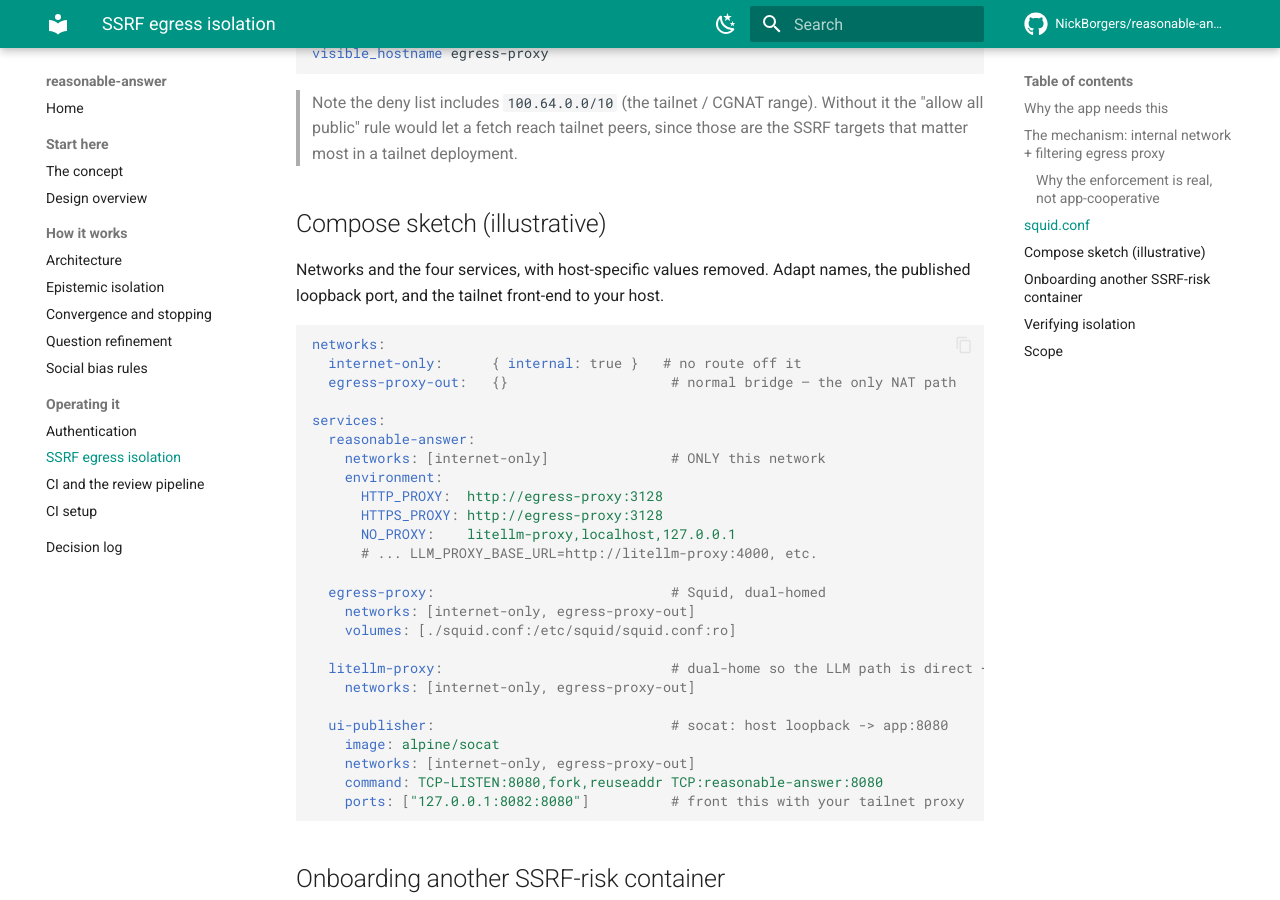
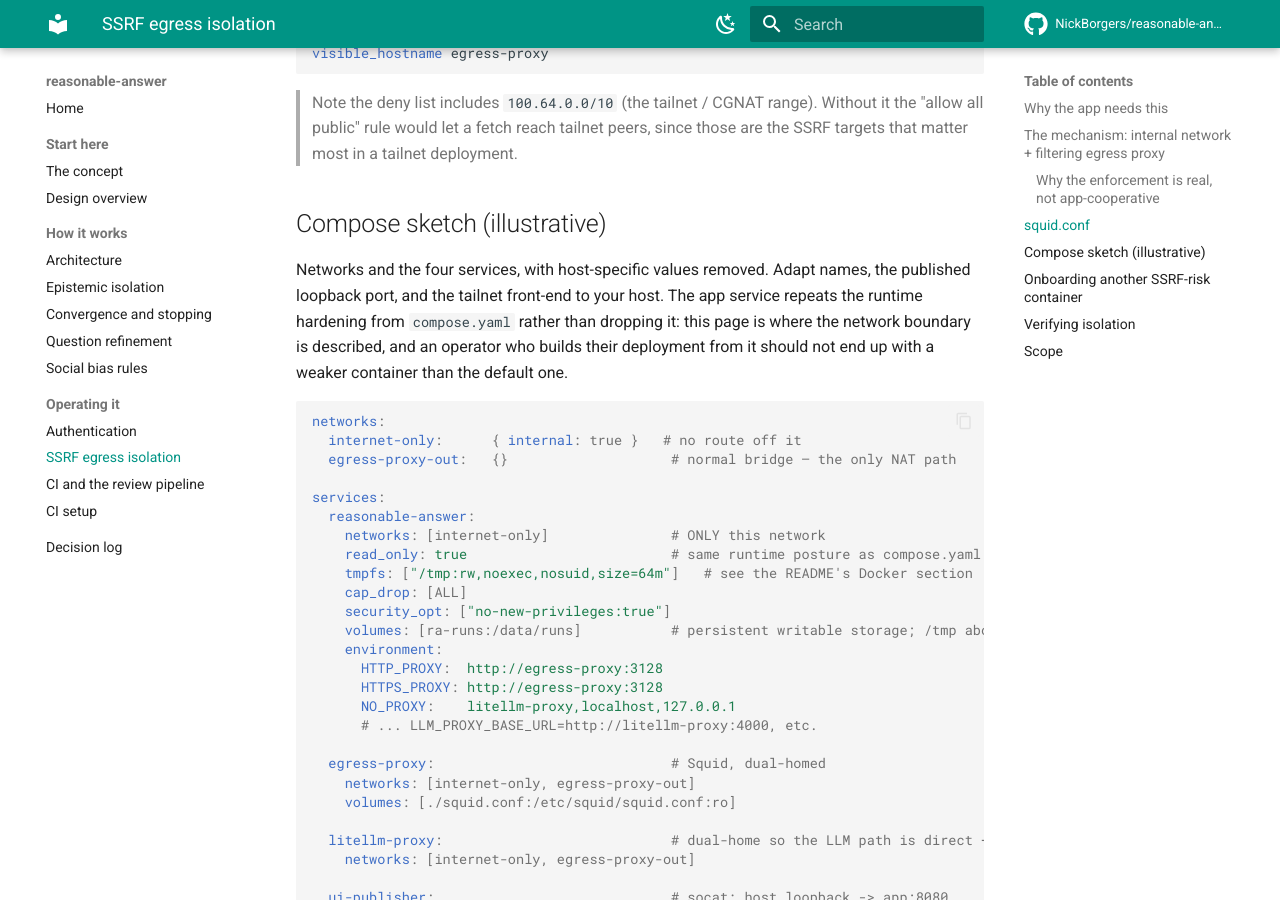
Before and after one commit to NickBorgers/reasonable-answer, an MkDocs documentation site: the page built from docs/ssrf-egress-isolation.md, in a window 1280 px wide and 900 px high, scrolled down 2550 px. Built offline with MkDocs 1.6.1 and Material for MkDocs 9.7.7, drawn with Linux system fonts in a browser that asks for light colours; comment, search, counter and statistics services are not loaded.

Commit message:
feat(docker): immutable container at runtime (#78)
The image was writable in two independent ways. The rootfs ran with Docker's
defaults, and — the sharper problem — /app was chowned to the same uid the
process runs as, so a compromised run could rewrite its own source and the
interpreter's site-packages. Restarts are routine here (an interrupted run is
re-enqueued at boot), which turns a transient RCE into persistence.

/app is now root-owned while the process stays uid 10001, so the code is
immutable to the app even under `docker run` with no compose hardening. compose
adds read_only, cap_drop ALL and no-new-privileges on top.

Exactly two paths stay writable: the /data/runs volume, which is all the app
ever writes, and a 64MB noexec /tmp. The tmpfs is required rather than
precautionary — Starlette spools an oversized multipart part to a temp file
before FastAPI can reject it, and SQLite spills there.

smoke-test-image.sh asserts both properties on every built image, so neither
regresses quietly: /app must be unwritable by the runtime uid, and the image
must reach /healthz under the full hardening set. Verified the /app check
actually fails when --chown=ra:ra is restored.

Co-authored-by: Claude Opus 5 (1M context) <noreply@anthropic.com>

````diff
--- a/docs/ssrf-egress-isolation.md
+++ b/docs/ssrf-egress-isolation.md
@@ -120,7 +120,10 @@ visible_hostname egress-proxy
 ## Compose sketch (illustrative)
 
 Networks and the four services, with host-specific values removed. Adapt names, the
-published loopback port, and the tailnet front-end to your host.
+published loopback port, and the tailnet front-end to your host. The app service repeats
+the runtime hardening from `compose.yaml` rather than dropping it: this page is where the
+network boundary is described, and an operator who builds their deployment from it should
+not end up with a weaker container than the default one.
 
 ```yaml
 networks:
@@ -130,6 +133,11 @@ networks:
 services:
   reasonable-answer:
     networks: [internet-only]               # ONLY this network
+    read_only: true                         # same runtime posture as compose.yaml —
+    tmpfs: ["/tmp:rw,noexec,nosuid,size=64m"]   # see the README's Docker section
+    cap_drop: [ALL]
+    security_opt: ["no-new-privileges:true"]
+    volumes: [ra-runs:/data/runs]           # persistent writable storage; /tmp above is tmpfs scratch
     environment:
       HTTP_PROXY:  http://egress-proxy:3128
       HTTPS_PROXY: http://egress-proxy:3128
````
Also changed, not shown: README.md (+31 -0 lines), compose.yaml (+21 -0 lines), 4 other files.
